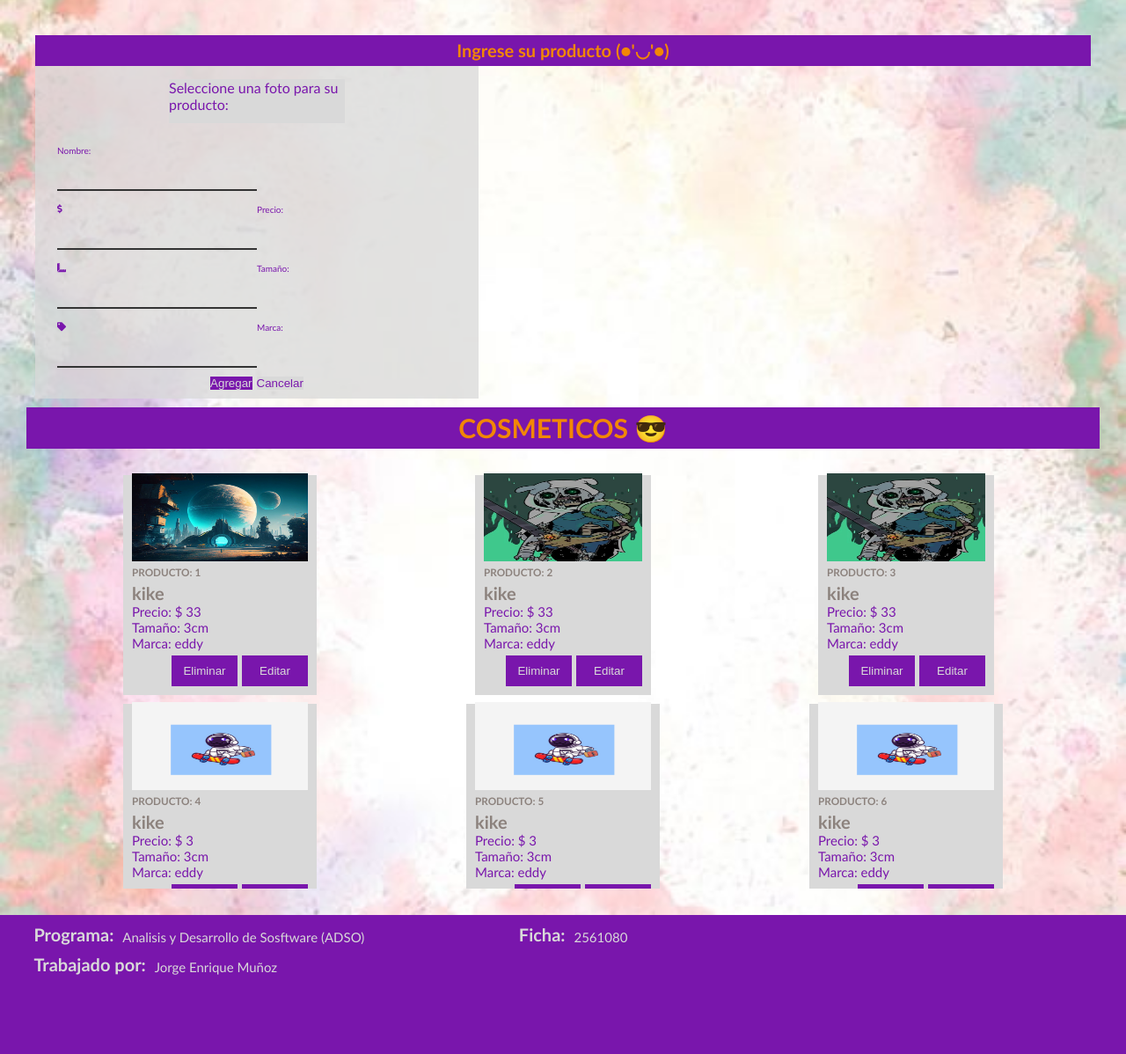
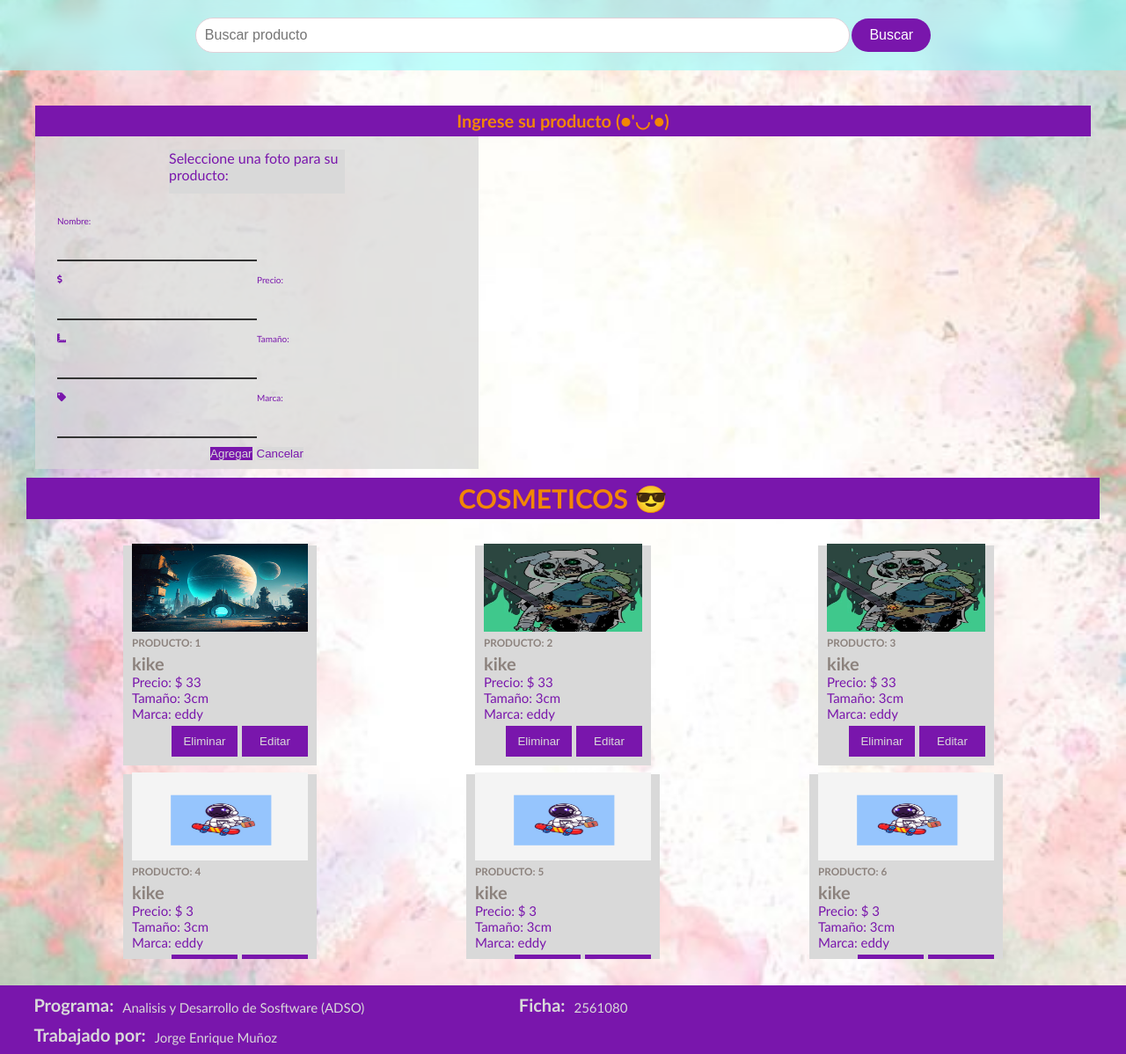
Before and after one commit to thecat58/crut_en_php, a PHP site: page / in a window 1280 px wide. Shown: the part 68-1266 px from the top of the page at 88% size. Before the commit the page ends 1176 px from the top, so only its background shows below. Run offline with PHP 8.4, Linux system fonts and the light colour scheme; data that the repository does not hold is empty.

Commit message:
se agrego el buscador

```diff
--- /dev/null
+++ b/buscar.php
@@ -0,0 +1,23 @@
+<?php
+require_once "conexion.php"; // Incluir el archivo de conexión
+
+
+
+// Si se recibe un valor en la variable $_GET['buscar']
+if (isset($_GET['buscar'])) {
+    $buscar = $_GET['buscar'];
+
+    // Consulta para buscar productos que coincidan con el término de búsqueda
+    $sql = "SELECT id, nombre, precio, tamaño, marca, foto FROM perfumes_la4° WHERE nombre LIKE '%$buscar%'";
+    $resultado = $conn->query($sql);
+}
+
+// Si no se recibe un valor en $_GET['buscar'] o no se ejecutó la consulta, mostrar todos los registros
+if (!isset($resultado) || !$resultado || $resultado->num_rows <= 0) {
+    $sql = "SELECT id, nombre, precio, tamaño, marca, foto FROM perfumes_la4°";
+    $resultado = $conn->query($sql);
+}
+
+// Cerrar la conexión
+$conn->close();
+?>
--- a/estiloss.css
+++ b/estilos.css
@@ -69,6 +69,50 @@ main {
 main section {
     height: 100%;
 }
+
+
+
+
+/* Estilos para la sección de búsqueda */
+.buscar {
+    text-align: center;
+    padding: 20px;
+    background-color: rgba(125, 255, 255, 0.479);
+    -webkit-backdrop-filter: blur(10px);
+    backdrop-filter: blur(10px);
+}
+
+/* Estilos para el campo de búsqueda */
+.buscar input[type="text"] {
+    padding: 10px;
+    width: 60%;
+    border: 1px solid #e0d0d8;
+    border-radius: 20px;
+    font-size: 16px;
+    outline: none;
+}
+
+/* Estilos para el botón de búsqueda */
+.buscar button[type="submit"] {
+    padding: 10px 20px;
+    background-color: var(--morado);
+    color: white;
+    border: none;
+    border-radius: 20px;
+    cursor: pointer;
+    font-size: 16px;
+    transition: background-color 0.3s ease;
+}
+
+.buscar button[type="submit"]:hover {
+    background-color: var(--dorado);
+}
+
+
+
+
+
+
 
 .formulario {
     padding: 10px;
--- a/index.php
+++ b/index.php
@@ -5,7 +5,7 @@
     <meta charset="UTF-8">
     <meta name="viewport" content="width=device-width, initial-scale=1.0">
     <title>Perfumeria ADSO</title>
-    <link rel="stylesheet" href="estiloss.css">
+<link rel="stylesheet" href="./estilos.css">
     <link rel="stylesheet" href="https://cdnjs.cloudflare.com/ajax/libs/font-awesome/5.15.3/css/all.min.css">
 
 </head>
@@ -17,6 +17,12 @@
         </div>
 
     </header>
+    <section class="buscar">
+        <form action="index.php" method="get">
+            <input type="text" name="buscar" placeholder="Buscar producto">
+            <button type="submit">Buscar</button>
+        </form>
+    </section>
 
     <main>
         <section class="formulario">
@@ -63,11 +69,7 @@
 
                 <?php
                 require_once "conexion.php"; // Incluir el archivo de conexión
-
-                // Consulta para obtener los datos de la base de datos
-                $sql = "SELECT id, nombre, precio, tamaño, marca, foto FROM perfumes_la4°";
-                $resultado = $conn->query($sql);
-
+                include "buscar.php";
                 if ($resultado->num_rows > 0) {
                     while ($fila = $resultado->fetch_assoc()) {
                         $id=$fila["id"];
@@ -94,12 +96,8 @@
                                     echo "</div>";
                                     echo "</div>";
                     }
-                } else {
-                    echo "No se encontraron registros.";
+
                 }
-
-                // Cerrar la conexión
-                $conn->close();
                 ?>
 
             </div>
```
Also changed, not shown: carpeta_imagenes/logooo.png (added). Lines whose indentation alone changed are shown as unchanged.
